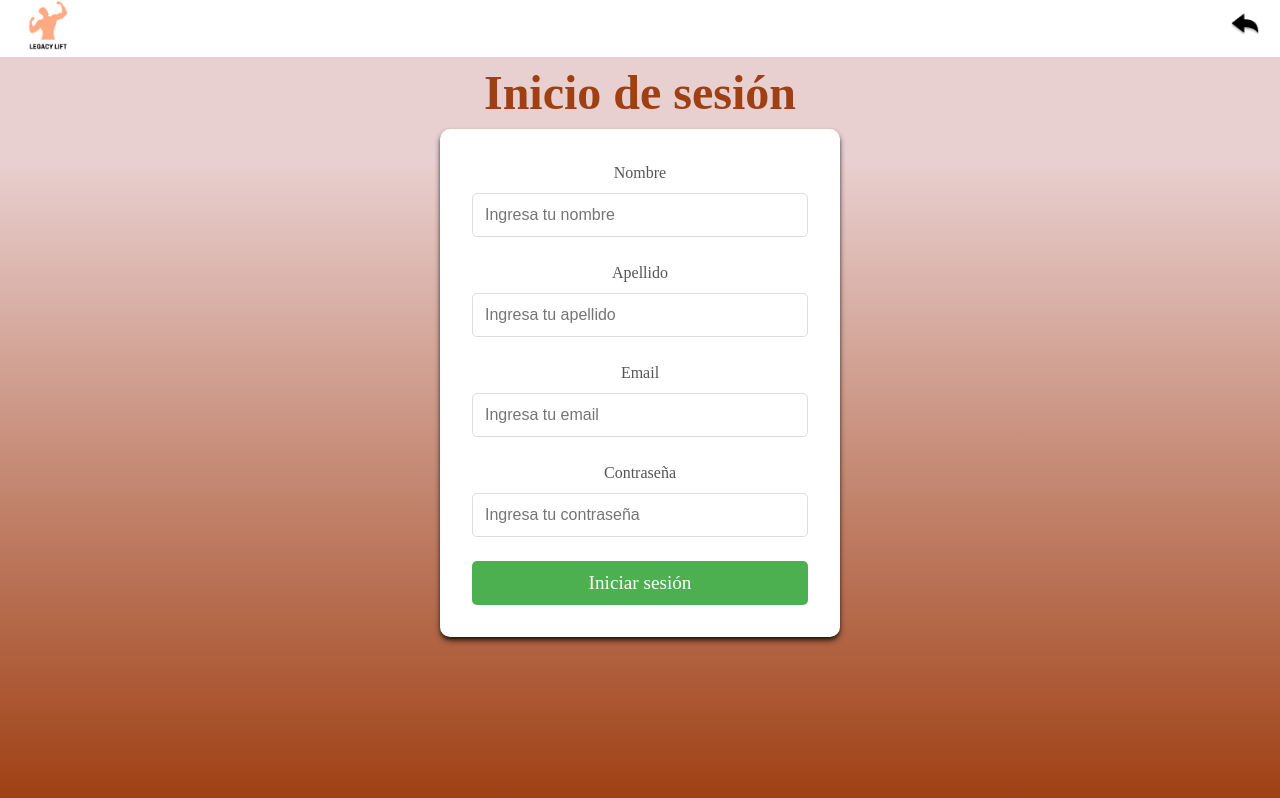
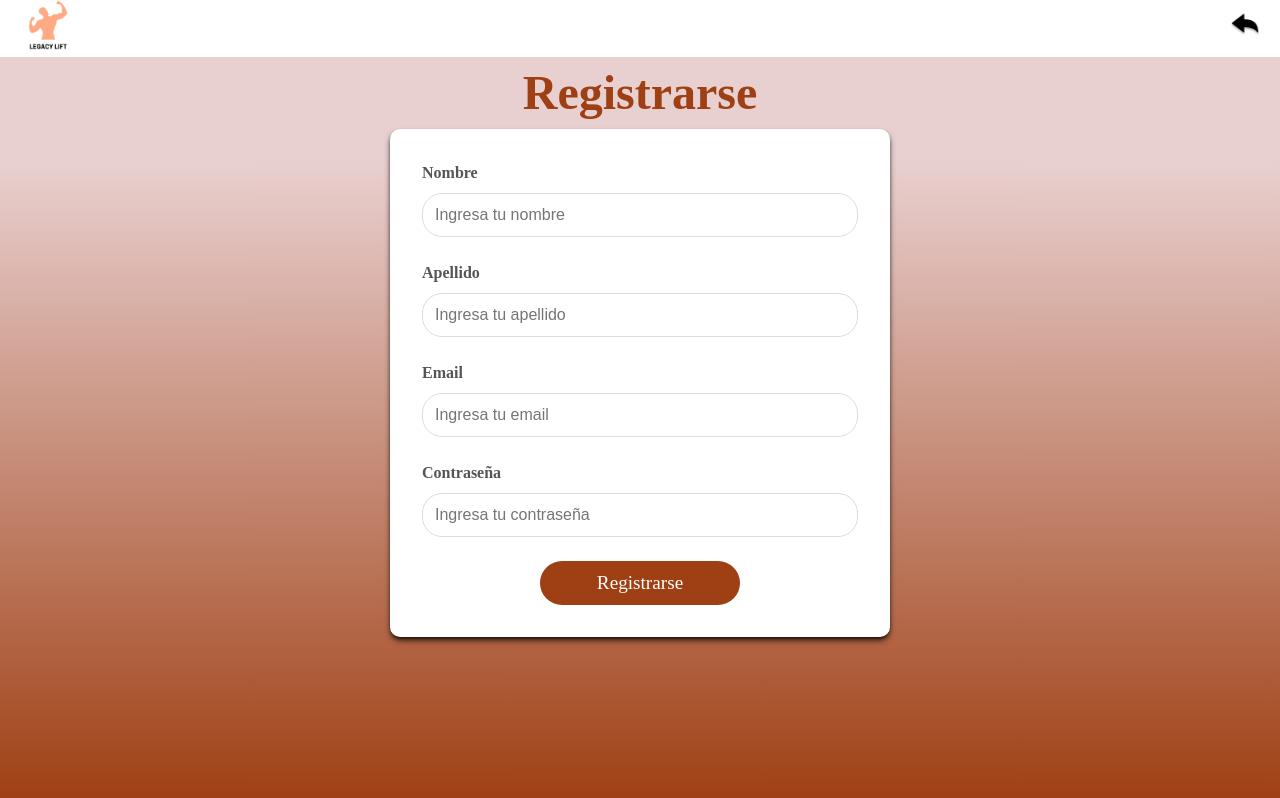
Before and after one commit to DemiGarf/LegacyFit, a React (Vite) app: page / in a window 1280 px wide. Built offline with nearby package versions, Linux system fonts and the light colour scheme.

Commit message:
REGISTER

```diff
--- a/src/App.css
+++ b/src/App.css
@@ -253,13 +253,15 @@ main.App-content > div {
 
 
 /* ----------- LOGIN FORM ----------- */
+/* Ajustar el tamaño del contenedor del formulario */
 .login-container {
   background-color: white;
   padding: 2rem;
   border-radius: 10px;
   box-shadow: 0 4px 6px -1px rgb(0 0 0 / 0.8), 0 2px 4px -2px rgb(0 0 0 / 0.8);
-  width: 100%;
-  max-width: 400px;
+  width: 500px; /* Aumentar el ancho */
+  height: auto; /* Ajustar la altura automáticamente */
+  max-width: 500px; /* Fijar un ancho máximo si es necesario */
   text-align: center;
 }
 
@@ -275,43 +277,52 @@ main.App-content > div {
 }
 
 
+/* Alinear las etiquetas a la izquierda */
 label {
   font-size: 1rem;
   color: #555;
   margin-bottom: 0.5rem;
   display: block;
+  text-align: left; /* Alineación a la izquierda */
+  font-weight: bold;
 }
 
-
+/* Hacer los campos de entrada más redondeados */
 input {
   width: 100%;
   padding: 0.75rem;
   border: 1px solid #ddd;
-  border-radius: 5px;
+  border-radius: 20px; /* Redondear los bordes */
   font-size: 1rem;
   box-sizing: border-box;
   transition: border-color 0.3s ease;
+
 }
-
 
 input:focus {
   border-color: #9F4014;
   outline: none;
+
 }
 
 
+
 .submit-button {
-  background-color: #4CAF50;
+  background-color: #9F4014;
   color: white;
   padding: 0.7rem;
   font-size: 1.2rem;
   border: none;
-  border-radius: 5px;
+  border-radius: 55px;
   cursor: pointer;
   transition: background-color 0.3s ease;
+  width: 50%; /* Ajusta el ancho del botón */
+  max-width: 200px; /* Establece un ancho máximo opcional */
+  margin: 0 auto; /* Centra el botón */
 }
 
 
-.submit-button:hover {
-  background-color: #45a049;
+
+.submit-button {
+  background-color: #9F4014;
 }
--- a/src/components/Home.tsx
+++ b/src/components/Home.tsx
@@ -5,7 +5,7 @@ import "../App.css"
 const Home: React.FC = () => {
     return (
         <div className="home">
-            <h2 className="main-title">Inicio de sesión</h2> {/* Título fuera del contenedor del formulario */}
+            <h2 className="main-title">Registrarse</h2> {/* Título fuera del contenedor del formulario */}
             <div className="login-container">
                 <form className="login-form">
                     <div className="form-group">
@@ -24,7 +24,7 @@ const Home: React.FC = () => {
                         <label htmlFor="password">Contraseña</label>
                         <input type="password" id="password" placeholder="Ingresa tu contraseña" />
                     </div>
-                    <button type="submit" className="submit-button">Iniciar sesión</button>
+                    <button type="submit" className="submit-button">Registrarse</button>
                 </form>
             </div>
         </div>
```
